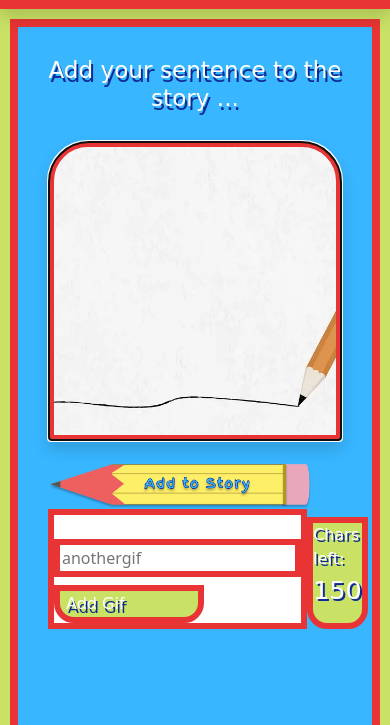
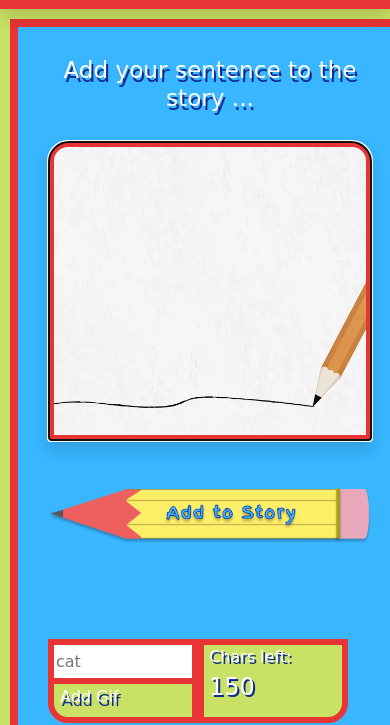
Before and after one commit to Tari38/FP-Story-Mashups, a website with bundled scripts: page index.html in a window 390 px wide. Shown: the part 121-846 px from the top of the page. Built offline with nearby package versions, Linux system fonts and the light colour scheme; a web font is replaced by a local one.

Commit message:
added gifs.css

```diff
--- a/css/buttons.css
+++ b/css/buttons.css
@@ -1,10 +1,9 @@
 #add-post {
     display: flex;
     flex-direction: column;
-    margin-top: 5%;
     position: relative;
+    margin-top: 100px;
     transform: scale(1);
-    padding-right: 30px;
     transition: 1s ease;
 }
 
@@ -13,12 +12,14 @@
     display: flex;
     flex-direction: column;
     width: 150px;
+    height: 45px;
     font-family: 'Finger Paint', cursive;
     background-color: #C9E265;
     color: #fff;
     border: 6px solid #E83434;
-    border-radius: 0 0 20px 20px;
-    margin-top: 0.5rem;
+    border-radius: 0 0 0 20px;
+    margin: auto;
+    margin-top: 15px;
     text-shadow: 2px 4px #0E2B95;
     text-align: center;
     transition: 1s ease-in-out;
@@ -36,6 +37,15 @@
     margin-left: 0;
 }
 
+.text-area-btns {
+    position: absolute;
+    justify-content: space-between;
+    background-color: inherit;
+    border: none;
+    height: fit-content;
+    bottom: -15px;
+}
+
 .reply-btn {
     position: relative;
     background-color: #38B6FF;
@@ -48,3 +58,87 @@
     width: fit-content;
     transition: 1s ease-in-out;
 }
+
+.searchGif {
+    visibility: visible;
+    position: absolute;
+    z-index: 5;
+    width: 150px;
+    height: 45px;
+    background-color: #fff;
+    border: 6px solid #E83434;
+    text-align: left;
+    font-family: 'Finger Paint', cursive;
+    color: #0E2B95;
+}
+
+/* ---- RESPONSIVE MEDIA ---- */
+
+@media only screen and (max-width: 1313px) {
+    .text-area-btns {
+        position: relative;
+        bottom: 0;
+    }
+}
+
+@media only screen and (max-width: 1100px) {
+    /* #textInput {
+        margin-top: 20px;
+    } */
+    .text-area-btns {
+        position: absolute;
+        margin-top: 20px;
+    }
+}
+
+@media only screen and (max-width: 991px) {
+
+    /* ---- burger menu styling ---- */
+
+    .offcanvas-body {
+        background: #FEEF68;
+    }
+
+    .offcanvas-header {
+        background-color: #E83434;
+    }
+
+    /* #textInput {
+        margin-top: 20px;
+    } */
+
+    .col1, .col2 {
+        flex-direction: column;
+        min-width: 400px;
+        margin-left: auto;
+        transition: 1s ease-in-out;
+    }
+    .main {
+        flex-direction: column;
+        margin: auto;
+        transition: 1s ease-in-out;
+    }
+}
+
+@media only screen and (max-width: 970px) {
+
+    #textInput {
+        margin-top: 20px;
+    }
+}
+@media only screen and (max-width: 770px) {
+
+    .col1 .col2 {
+        width: 100%;
+        margin: auto;
+    }
+    #add-post {
+        display: flex;
+        flex-direction: column;
+        margin-top: 20px;
+        transition: 1s ease-in-out;
+    }
+    #textInput {
+        margin-top: 20px;
+    }
+}
--- /dev/null
+++ b/css/gifs.css
@@ -0,0 +1,5 @@
+figure > img {
+    border: 6px solid red;
+    border-radius: 40%;
+    max-height: 200px;
+}
--- a/index.html
+++ b/index.html
@@ -12,6 +12,7 @@
     <link rel="stylesheet" href="/styles.css">
     <link rel="stylesheet" href="/css/nav.css">
     <link rel="stylesheet" href="/css/buttons.css">
+    <link rel="stylesheet" href="/css/gifs.css">
     <!-- JS -->
     <script defer src="https://cdn.jsdelivr.net/npm/bootstrap@5.2.0-beta1/dist/js/bootstrap.bundle.min.js" integrity="sha384-pprn3073KE6tl6bjs2QrFaJGz5/SUsLqktiwsUTF55Jfv3qYSDhgCecCxMW52nD2" crossorigin="anonymous"></script>
     <script defer src="/js/api.js"></script>
@@ -72,25 +73,27 @@
         <!-- column left -->
         <section class="col col1">
             <div class="container-left">
+
                 <h3 class="font">Add your sentence to the story ...</h3>
                 <form id="post-input-container">
-                    <div contenteditable="true" for="add-post-button" name="textInput" id="textInput" class="shadow" maxlength="150" autofocus required></div>
-
-
+                    <div contenteditable="true" for="add-post-button" name="textInput" id="textInput" class="shadow" maxlength="150" autofocus required>
+                    </div>
+                    <br class="break">
                     <div id="add-post" role="button" type="submit" name="add-post-button">
                         <img src="./assets/add_to_story.png" alt="add button">
                     </div>
                 </form>
-                <div class="text-area-btns">
+                <div class="text-area-btns btn-group">
                     <form id="gifSearch">
                         <label for="searchGif"></label>
-                        <input class="searchGif" placeholder="anothergif" id="searchGif" type="search" class="btn shadow"  />
+                        <input class="searchGif" placeholder="cat" id="searchGif" type="search" />
                         <button id="add-gif">Add Gif</button>
                     </form>
                     <div class="word-counter">
                         <p>Chars left: <span id="char-count">150</span>
                         </p>
                     </div>
+                </div>
                 </div>
             </div>
         </section>
--- a/js/index.js
+++ b/js/index.js
@@ -19,7 +19,7 @@ function init() {
             e.preventDefault();
 
         let str = document.getElementById("searchGif").value.trim();
-        let url = `https://api.giphy.com/v1/gifs/search?api_key=FlLcKnBPn6Wpd1tyqGXPsXj8WEbOhCYQ&q=${str}&limit=5&offset=0&rating=g&lang=en`;
+        let url = `https://api.giphy.com/v1/gifs/search?api_key=FlLcKnBPn6Wpd1tyqGXPsXj8WEbOhCYQ&q=${str}&limit=1&offset=0&rating=g&lang=en`;
         // url = url.concat(str);
         console.log(url);
         fetch(url)
--- a/styles.css
+++ b/styles.css
@@ -82,34 +82,22 @@ html {
     background-position:bottom;
     background-repeat: no-repeat;
     background-position: center;
-    width: 100%;
-    height: 300px;
+    min-width: 300px;
+    min-height: 300px;
     border: 6px solid #E83434;
-    border-radius: 40px 40px 0px 0;
+    border-radius: 20px 20px 0px 0;
     font-family: 'Finger Paint', cursive;
     font-size: 2rem;
     text-align: left;
     box-shadow: 4px 8px #0E2B95;
     color: #0E2B95;
-    transition: 1s ease-in-out;
+    /* transition: 1s ease-in-out; */
     margin: 20px auto 0;
     text-align: left;
-
-}
-
-.text-area-btns {
-    display: flex;
-    justify-content: space-between;
+    padding: 10px;
 }
 
 
-#gifSearch, .searchGif {
-    visibility: visible;
-    position: relative;
-    z-index: 100;
-    background-color: #fff;
-    border: 6px solid #E83434;
-}
 
 .submitted-post {
     margin-top: 20px;
@@ -127,7 +115,7 @@ html {
     display: inline-block;
     margin: 0;
     text-shadow: 2px 2px #0E2B95;
-    font-size: 1.6rem;
+    font-size: 1.5rem;
 }
 
 .word-counter p {
@@ -139,14 +127,14 @@ html {
     display: flex;
     flex-direction: row;
     justify-content:space-between;
-    width: 180px;
+    width: 150px;
+    height: auto;
     font-family: 'Finger Paint', cursive;
     background-color: #C9E265;
     color: #fff;
     border: 6px solid #E83434;
-    border-radius: 0 0 20px 20px;
-    margin-top: 0.5rem;
-    padding: 0;
+    border-radius: 0 0 20px 0px;
+    padding-left: 5px;
     text-shadow: 2px 2px #0E2B95;
     text-align: left;
     transition: 1s ease-in-out;
@@ -226,7 +214,6 @@ footer {
     padding: 10px 0;
     transition: 1s ease-in-out;
 }
-
 
 /* ---- emojis ---- */
 
```
